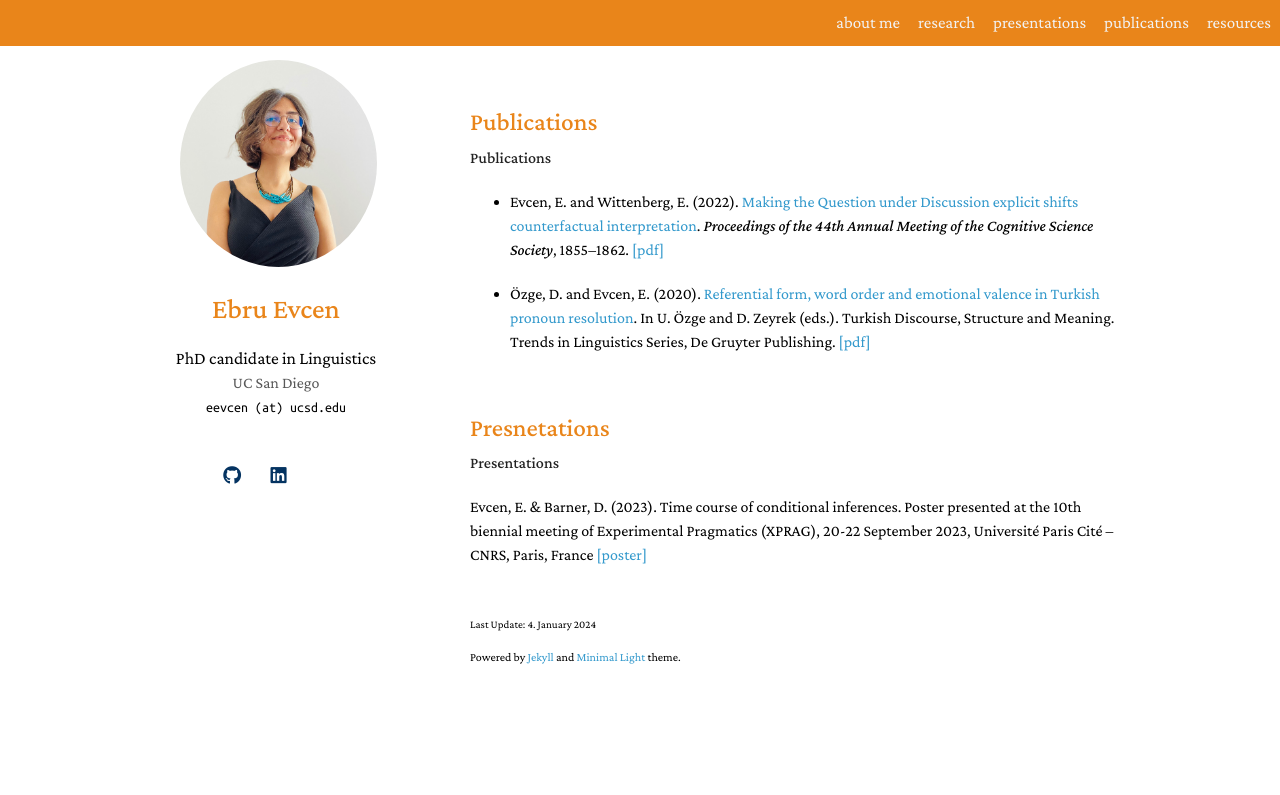
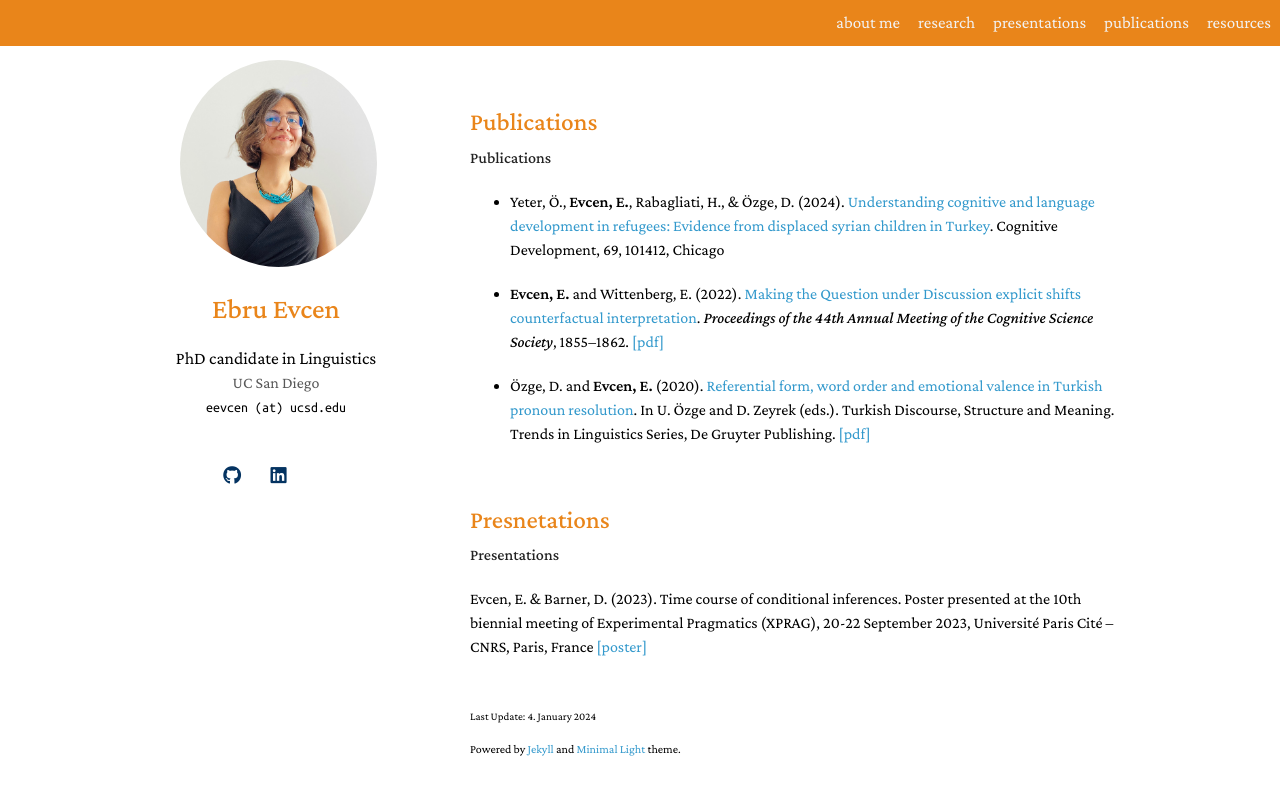
Before and after one commit to ebruevcen/ebruevcen.github.io, a Jekyll site: the page built from presentations.md, in a window 1280 px wide. Shown: the top 795 px of the page. Built offline with Jekyll 4.4.1, drawn with Linux system fonts in a browser that asks for light colours; nearby versions of some CDN libraries; library files that are not in the unit come from our copies; a style sheet for code colours, icons or effects is not loaded.

Commit message:
Update presentations.md

```diff
--- a/presentations.md
+++ b/presentations.md
@@ -9,9 +9,11 @@ permalink: /publications_presentations/
 
 **Publications**
 
-- Evcen, E. and Wittenberg, E. (2022). [Making the Question under Discussion explicit shifts counterfactual interpretation](https://escholarship.org/uc/item/43z0w42j). *Proceedings of the 44th Annual Meeting of the Cognitive Science Society*, 1855–1862. [\[pdf\]](https://ebruevcen.github.io/assets/files/EvcenWittenberg2022.pdf)
+- Yeter, Ö., <b>Evcen, E.</b>, Rabagliati, H., & Özge, D. (2024). [Understanding cognitive and language development in refugees: Evidence from displaced syrian children in Turkey](https://www.sciencedirect.com/science/article/abs/pii/S088520142300117X?via%3Dihub). Cognitive Development, 69, 101412, Chicago
 
-- Özge, D. and Evcen, E. (2020). [Referential form, word order and emotional valence in Turkish pronoun resolution](https://www.degruyter.com/document/doi/10.1515/9783110686654-007/html). In U. Özge and D. Zeyrek (eds.). Turkish Discourse, Structure and Meaning. Trends in Linguistics Series, De Gruyter Publishing. [\[pdf\]](https://ebruevcen.github.io/assets/files/OzgeEvcen2020.pdf)
+- <b>Evcen, E.</b> and Wittenberg, E. (2022). [Making the Question under Discussion explicit shifts counterfactual interpretation](https://escholarship.org/uc/item/43z0w42j). *Proceedings of the 44th Annual Meeting of the Cognitive Science Society*, 1855–1862. [\[pdf\]](https://ebruevcen.github.io/assets/files/EvcenWittenberg2022.pdf)
+
+- Özge, D. and <b>Evcen, E.</b> (2020). [Referential form, word order and emotional valence in Turkish pronoun resolution](https://www.degruyter.com/document/doi/10.1515/9783110686654-007/html). In U. Özge and D. Zeyrek (eds.). Turkish Discourse, Structure and Meaning. Trends in Linguistics Series, De Gruyter Publishing. [\[pdf\]](https://ebruevcen.github.io/assets/files/OzgeEvcen2020.pdf)
 
 <h1 id="Presentations"></h1>
 
```
